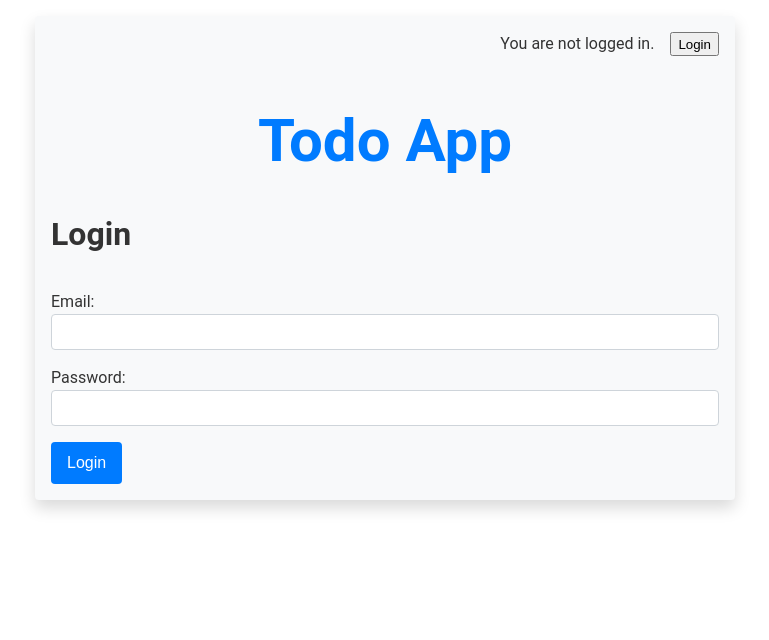
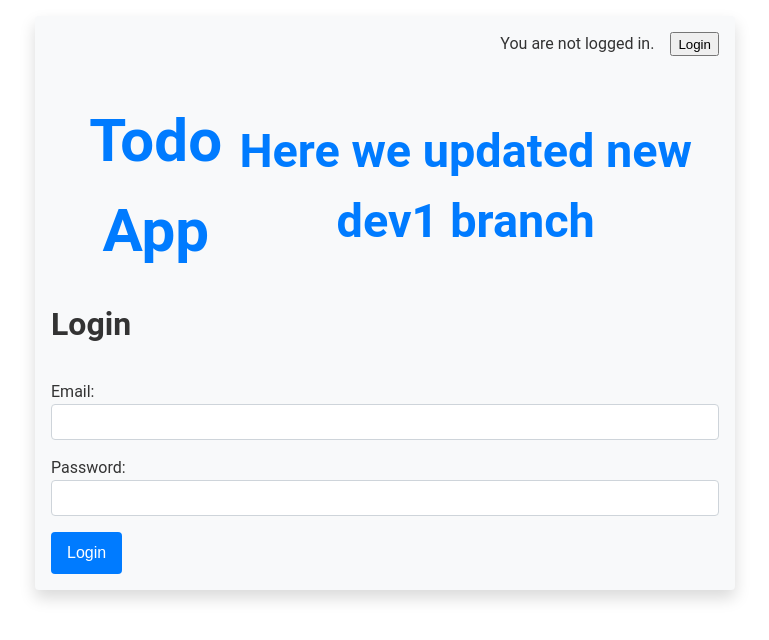
Before and after one commit to KusumShukla/Todo-App, a React (Create React App) app: page /login in a window 1280 px wide. Shown: the top 640 px of the page, without its empty margins (255-1024 px from the left). Built offline with nearby package versions, Linux system fonts and the light colour scheme.

Commit message:
updating second dev1 branch

```diff
--- a/src/components/Layout.js
+++ b/src/components/Layout.js
@@ -8,6 +8,7 @@ const Layout = () => {
       <AuthStatus />
       <header className="app-title">
         <h2>Todo App</h2>
+        <h3>Here we updated new dev1 branch</h3>
       </header>
 
       <Outlet />
```
